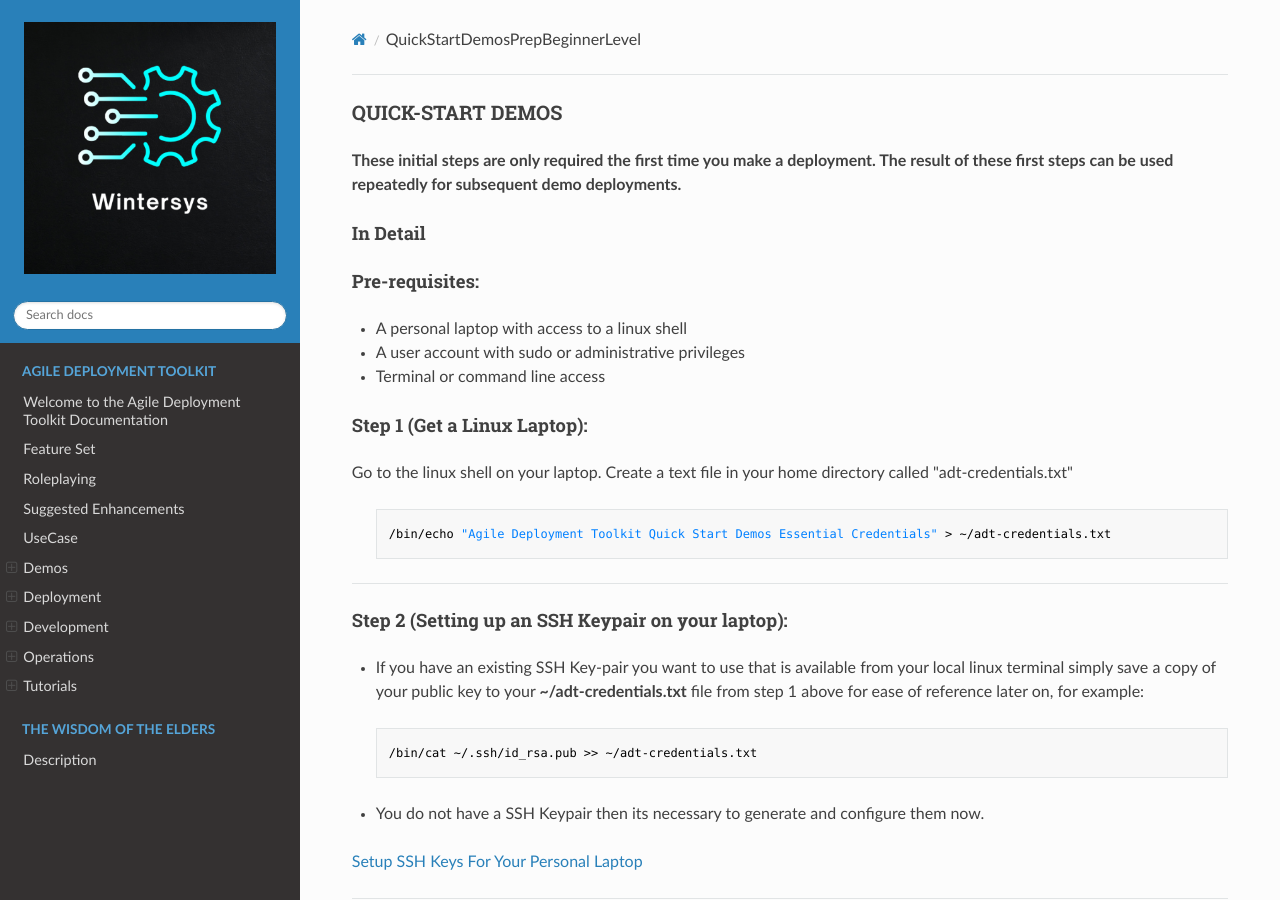
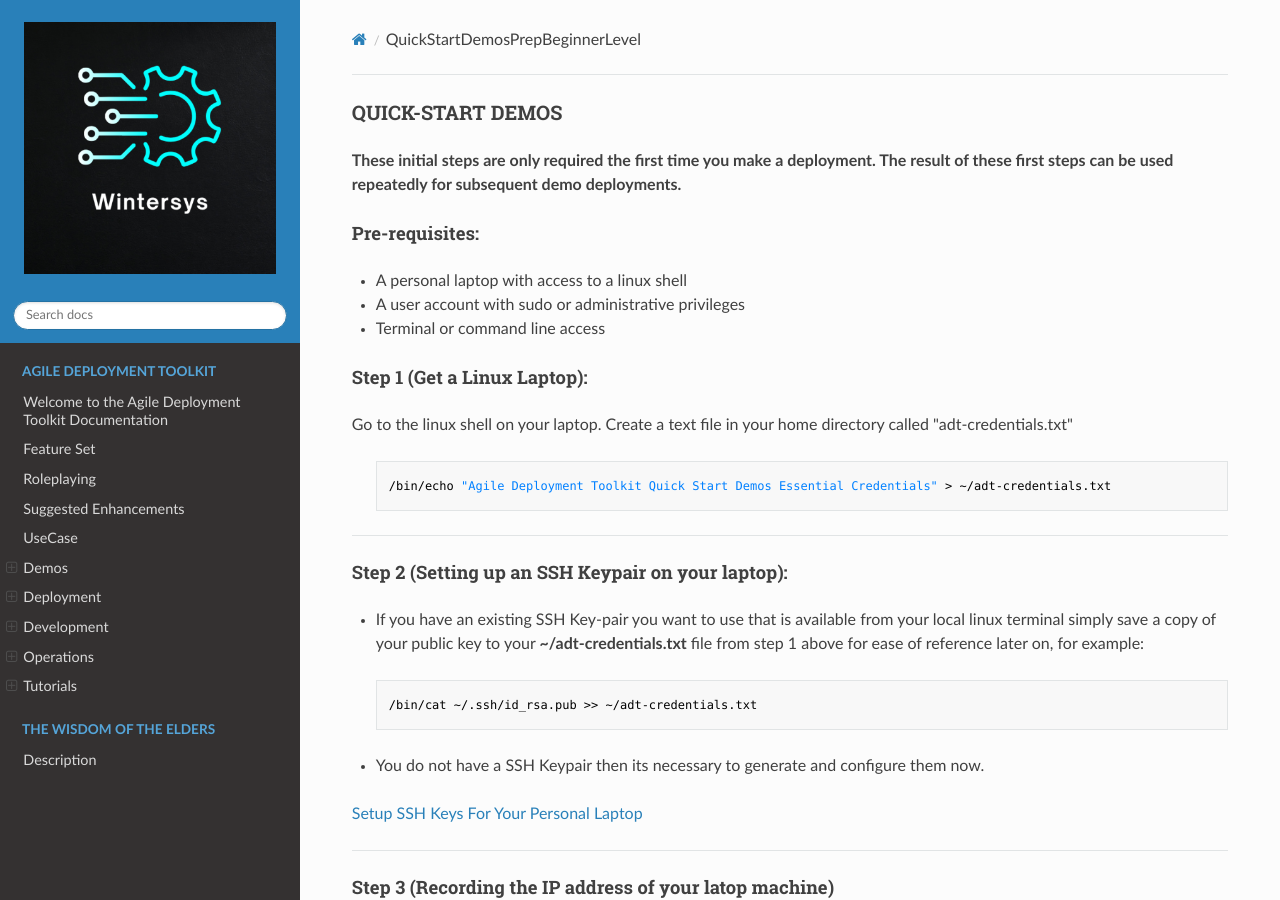
Before and after one commit to wintersys-dev/adt-documentation, an MkDocs documentation site: the page built from docs/Agile Deployment Toolkit/Demos/QuickStartDemosPrepBeginnerLevel.md, in a window 1280 px wide and 900 px high. Built offline with MkDocs 1.6.1, drawn with Linux system fonts in a browser that asks for light colours; nearby versions of some CDN libraries.

Commit message:
Update QuickStartDemosPrepBeginnerLevel.md

```diff
--- a/docs/Agile Deployment Toolkit/Demos/QuickStartDemosPrepBeginnerLevel.md
+++ b/docs/Agile Deployment Toolkit/Demos/QuickStartDemosPrepBeginnerLevel.md
@@ -1,8 +1,6 @@
 ### QUICK-START DEMOS
 
 **These initial steps are only required the first time you make a deployment. The result of these first steps can be used repeatedly for subsequent demo deployments.**
-
-#### In Detail
 
 #### Pre-requisites:
 
```
